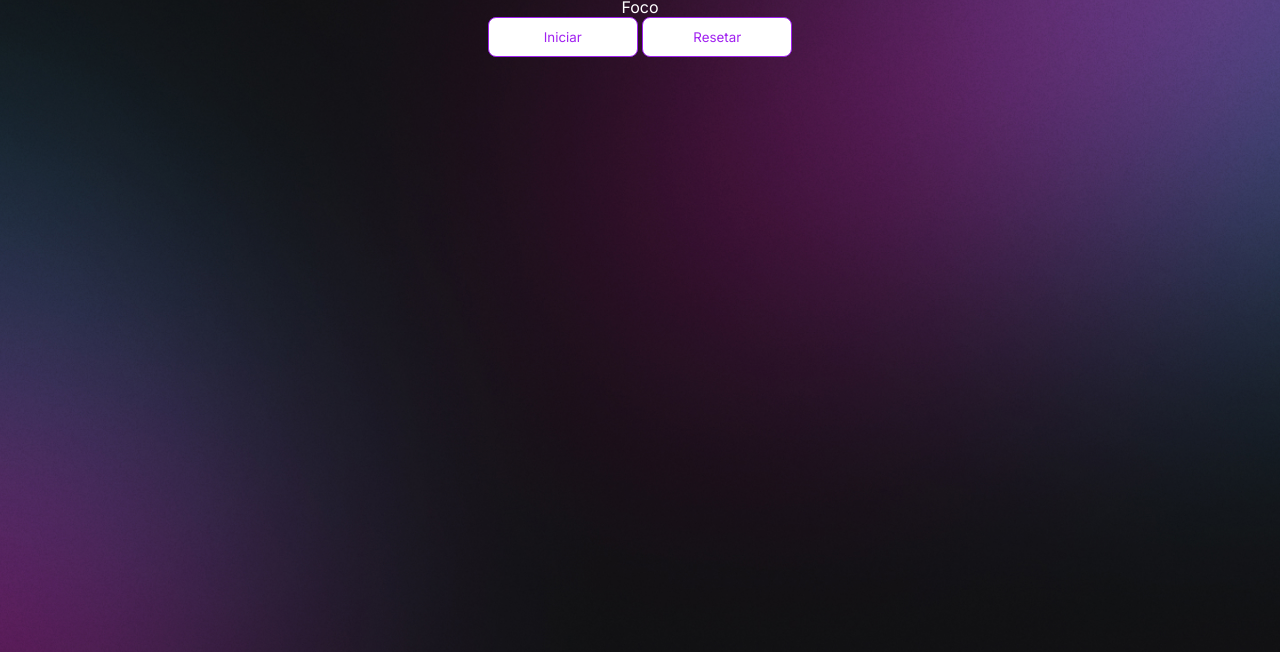
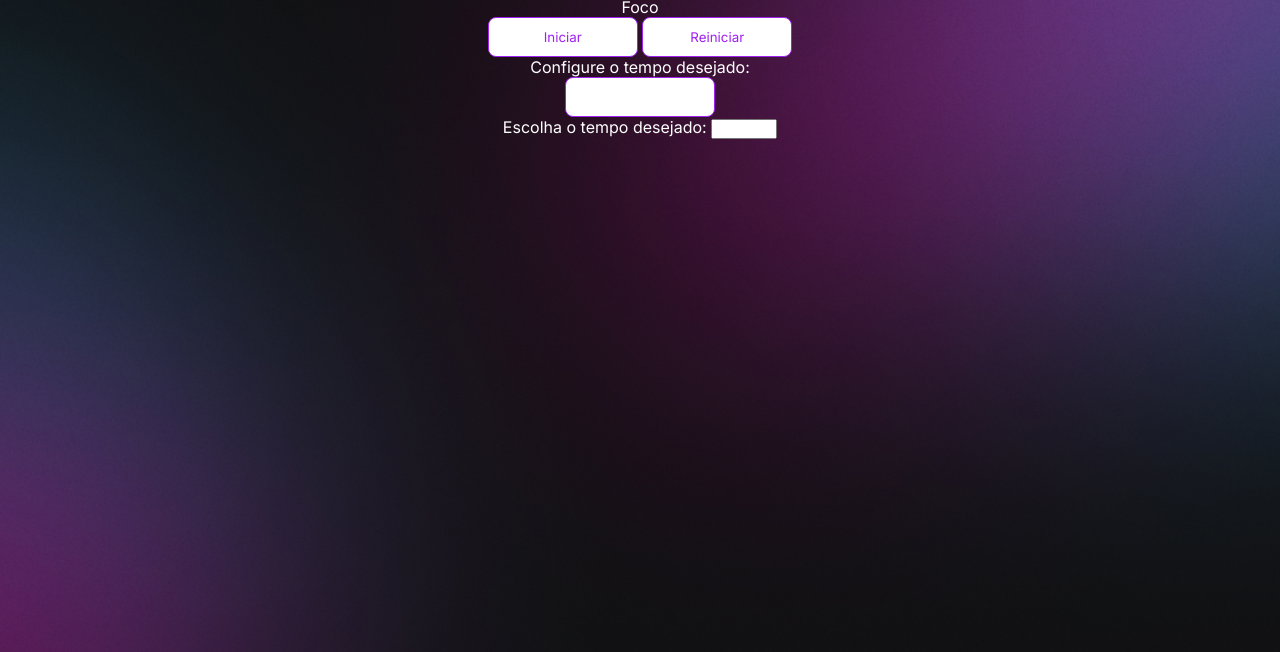
Before and after one commit to gofroz/pomodoro-timer, a plain HTML site: page index.html in a window 1280 px wide. Shown: the part 204-856 px from the top of the page. Drawn offline with nearby package versions, Linux system fonts and the light colour scheme.

Commit message:
adicionado seletor de tempo desejado

```diff
--- a/index.html
+++ b/index.html
@@ -23,12 +23,38 @@
   </head>
   <body>
     <div id="container">
-      <p></p>
-      <div id="tempo-em-segundos"><h1></h1></div>
-      <p id="modo-atual"></p>
-      <button id="iniciar">Iniciar / Continuar</button>
-      <button id="reset">Resetar</button>
+      <div id="tempo-em-segundos"></div>
+      <div id="estado"><p id="modo-atual"></p></div>
+      <div id="acoes">
+        <button id="iniciar">Iniciar / Continuar</button>
+        <button id="reset">Reiniciar</button>
+      </div>
+      <div id="text-config">
+        <p>Configure o tempo desejado:</p>
+      </div>
+      <div id="configurar">
+        <button id="configurar" aria-label="Configurações">
+          <ion-icon name="cog-outline"></ion-icon>
+        </button>
+      </div>
+      <div class="selecionar-tempo" id="box-tempo">
+        <label for="tempoSelecionado"> Escolha o tempo desejado:</label>
+        <select id="tempoSelecionado">
+          <option value="25">25 min</option>
+          <option value="35">35 min</option>
+          <option value="45">45 min</option>
+          <option value="55">55 min</option>
+        </select>
+      </div>
     </div>
+    <script
+      type="module"
+      src="https://unpkg.com/ionicons@7.1.0/dist/ionicons/ionicons.esm.js"
+    ></script>
+    <script
+      nomodule
+      src="https://unpkg.com/ionicons@7.1.0/dist/ionicons/ionicons.js"
+    ></script>
     <script src="./src/script.js"></script>
   </body>
 </html>
```
